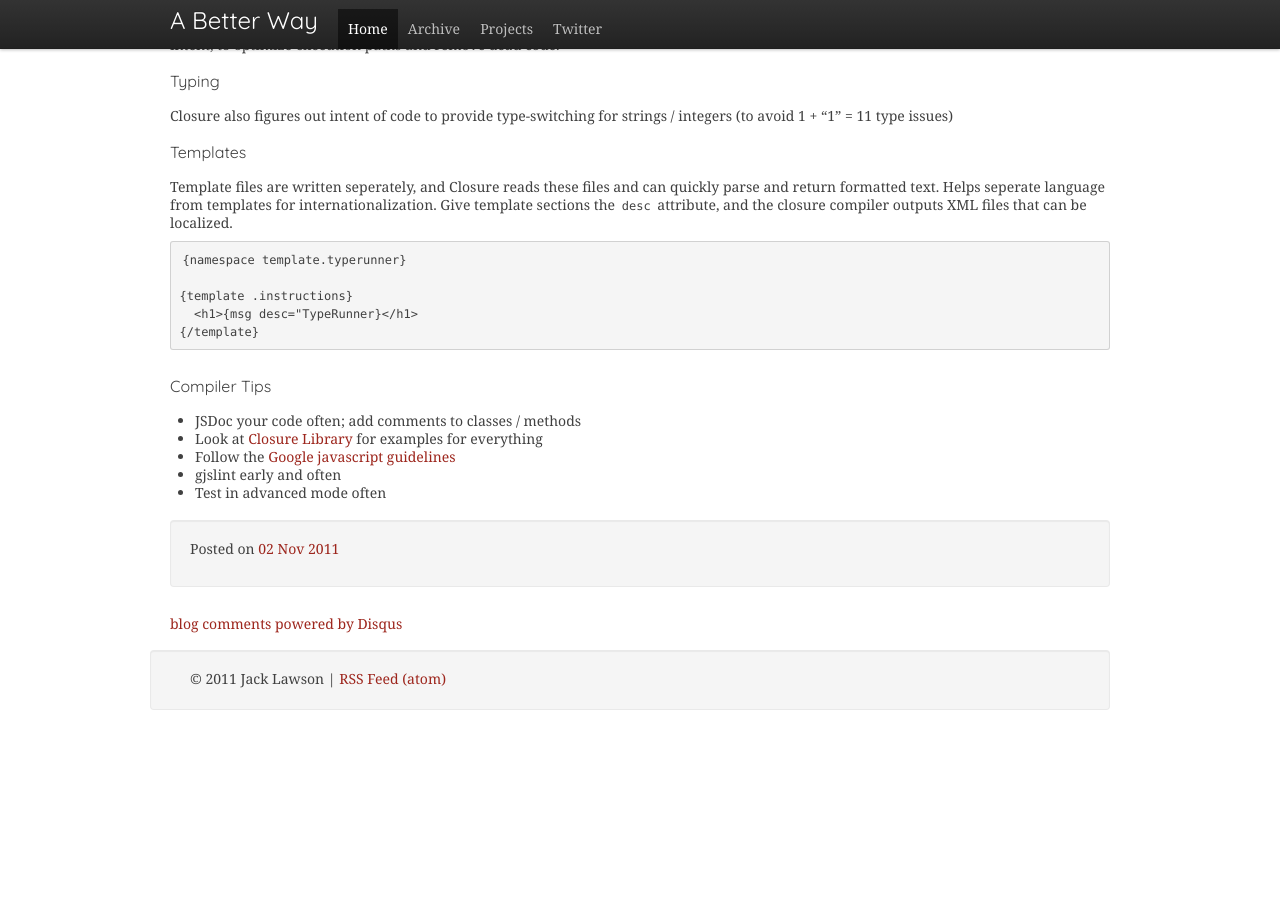
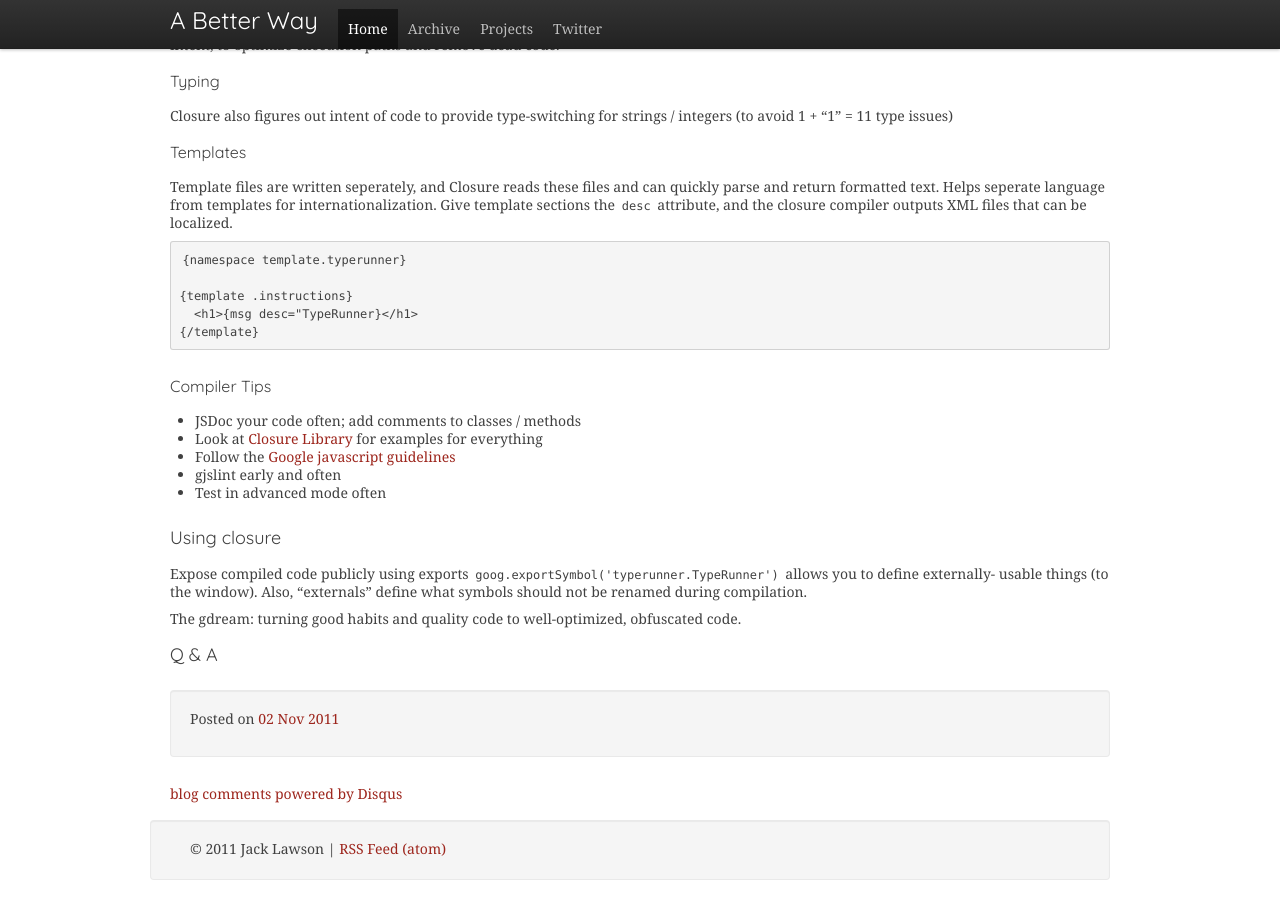
Before and after one commit to ajacksified/ajacksified.github.com, a Jekyll site: the page built from _posts/2011-11-02-new-game-conf-liveblog-2.markdown, in a window 1280 px wide and 900 px high, scrolled down 10882 px. Built offline with Jekyll 4.4.1, drawn with Linux system fonts in a browser that asks for light colours; nearby versions of some CDN libraries; some web fonts are replaced; Markdown is read by kramdown in place of the engine named in the settings; comment, search, counter and statistics services are not loaded; before the commit the page ends 11612 px from its top, so only the background shows below that.

Commit message:
Day 2 - Richard Anaya

```diff
--- a/_posts/2011-11-02-new-game-conf-liveblog-2.markdown
+++ b/_posts/2011-11-02-new-game-conf-liveblog-2.markdown
@@ -616,3 +616,15 @@ closure compiler outputs XML files that can be localized.
 * Follow the [Google javascript guidelines](http://google-styleguide.googlecode.com/svn/trunk/javascriptguide.xml)
 * gjslint early and often
 * Test in advanced mode often
+
+### Using closure
+
+Expose compiled code publicly using exports
+`goog.exportSymbol('typerunner.TypeRunner')` allows you to define externally-
+usable things (to the window). Also, "externals" define what symbols should not
+be renamed during compilation.
+
+The gdream: turning good habits and quality code to well-optimized, obfuscated
+code.
+
+### Q &amp; A
```
